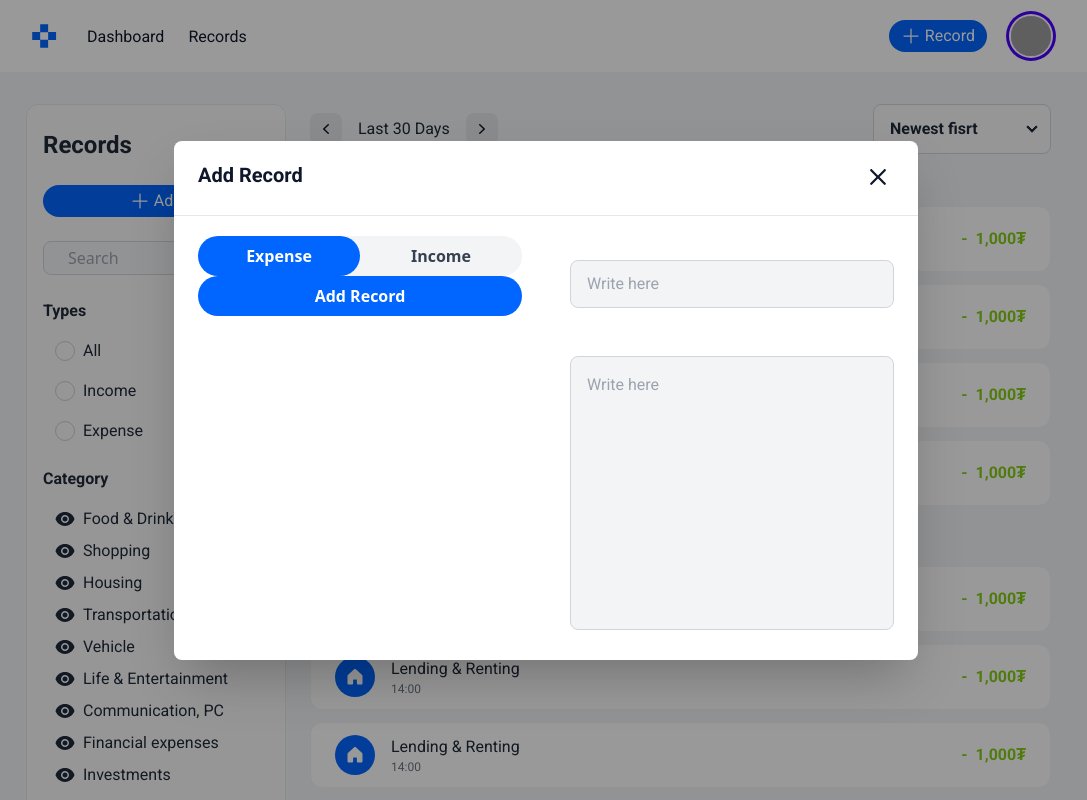
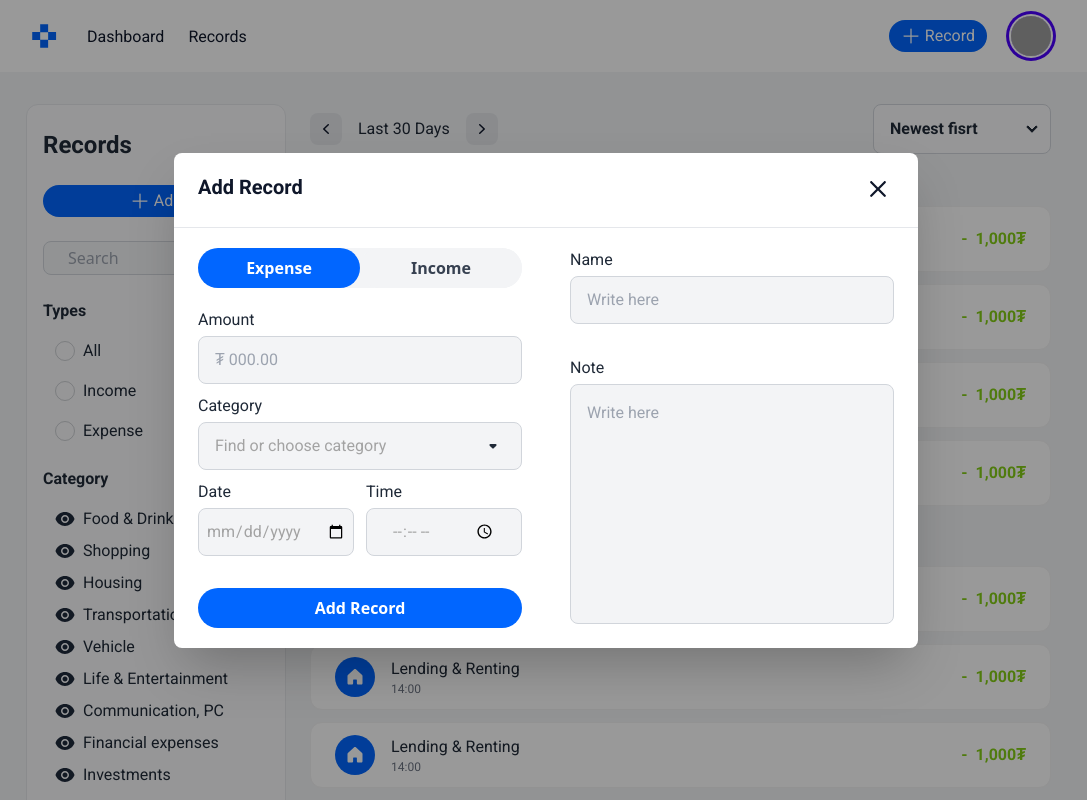
Before and after one commit to gereltbaatar/Geld-web, a Next.js app in the folder frontend/: page /records in a window 1280 px wide. Both pictures are taken after a click on the button "Add". Shown: the top 800 px of the page, without its empty margins (94-1181 px from the left). Built offline with nearby package versions, Linux system fonts and the light colour scheme; grey boxes are pictures that could not be loaded.

Commit message:
frontend duussan odoo chartaa ynzalah dutuu baigaa

```diff
--- a/frontend/src/components/buttons/AddRecords.jsx
+++ b/frontend/src/components/buttons/AddRecords.jsx
@@ -1,6 +1,6 @@
 "use client";
 
-import { InputL } from "../parts";
+import { AddCategory, InputL } from "../parts";
 import { Close, PlusIcon } from "../svg";
 import React, { useState } from "react";
 
@@ -36,7 +36,8 @@ export const AddRecords = () => {
           </div>
           <div className="grid grid-cols-2">
             <div className="px-6 py-5 w-full">
-              <div className="">
+              <div className="h-full flex flex-col gap-8 justify-between">
+                <div className="h-full flex flex-col gap-5">
                   <div className="bg-base100 h-10 rounded-[100px] grid grid-cols-2">
                     <button
                       className={`flex-1 py-2 font-semibold rounded-[100px] transition ${
@@ -61,8 +62,46 @@ export const AddRecords = () => {
                       Income
                     </button>
                   </div>
-                <div className="">
-
+                  <div className="h-full flex flex-col justify-between">
+                    <div className="flex flex-col gap-1">
+                      <p className="not-italic text-base font-normal font-roboto">
+                        Amount
+                      </p>
+                      <input
+                        type={"text"}
+                        className="w-full flex items-center self-stretch px-4 py-2 h-12 border border-base300 rounded-lg bg-base100 text-neutral not-italic text-base font-roboto outline-none"
+                        placeholder={"₮ 000.00"}
+                      />
+                    </div>
+                    <div className="flex flex-col gap-1">
+                      <p className="not-italic text-base font-normal font-roboto">
+                        Category
+                      </p>
+                      <AddCategory />
+                    </div>
+                    <div className="grid grid-cols-2 gap-3">
+                      <div className="flex flex-col gap-1">
+                        <p className="not-italic text-base font-normal font-roboto">
+                          Date
+                        </p>
+                        <input
+                          type={"date"}
+                          className="w-full flex items-center self-stretch justify-center px-4 py-2 h-12 border border-base300 rounded-lg bg-base100 text-neutral not-italic text-base font-roboto outline-none"
+                          placeholder={"₮ 000.00"}
+                        />
+                      </div>
+                      <div className="flex flex-col gap-1">
+                        <p className="not-italic text-base font-normal font-roboto">
+                          Time
+                        </p>
+                        <input
+                          type={"time"}
+                          className="w-full flex items-center self-stretch justify-center px-4 py-2 h-12 border border-base300 rounded-lg bg-base100 text-neutral not-italic text-base font-roboto outline-none"
+                          placeholder={"₮ 000.00"}
+                        />
+                      </div>
+                    </div>
+                  </div>
                 </div>
                 <button
                   type="submit"
@@ -74,12 +113,21 @@ export const AddRecords = () => {
                 </button>
               </div>
             </div>
-            <div className="p-6 pt-11 flex flex-col gap-12">
+            <div className="p-6 pt-5 flex flex-col gap-8">
+              <div className="flex flex-col gap-1">
+                <p className="not-italic text-base font-normal font-roboto">
+                  Name
+                </p>
                 <InputL placeholder={"Write here"} />
+              </div>
               <div className="">
+                <div className="flex flex-col gap-1">
+                  <p className="not-italic text-base font-normal font-roboto">
+                    Note
+                  </p>
                   <textarea
                     placeholder="Write here"
-                  className="w-full p-4 resize-none outline-none  border border-base300 bg-base100 rounded-lg font-roboto font-normal not-italic text-[#94A3B8]"
+                    className="w-full max-h-60 h-full p-4 resize-none outline-none  border border-base300 bg-base100 rounded-lg font-roboto font-normal not-italic text-[#94A3B8]"
                     cols="30"
                     rows="10"
                     required
@@ -88,6 +136,7 @@ export const AddRecords = () => {
               </div>
             </div>
           </div>
+        </div>
       </dialog>
     </div>
   );
--- a/frontend/src/components/categorySvg/index.js
+++ b/frontend/src/components/categorySvg/index.js
@@ -29,3 +29,4 @@ export * from "./OrangeSlice";
 export * from "./Peace";
 export * from "./ToiletPaper";
 export * from "./Pencil";
+export * from "./ForkKnife";
--- /dev/null
+++ b/frontend/src/components/parts/AddCategory.jsx
@@ -0,0 +1,40 @@
+"use client";
+
+import { CategoryAddPlus, CategoryCom } from ".";
+import { ArrowDropDown } from "../svg";
+
+export const AddCategory = () => {
+  return (
+    <div className="">
+      <button
+        className="w-full flex items-center justify-between self-stretch px-4 py-2 h-12 border border-base300 rounded-lg bg-base100"
+        onClick={() => document.getElementById("my_modal").showModal()}
+      >
+        <p className="text-neutral not-italic text-base font-roboto">
+          Find or choose category
+        </p>
+        <ArrowDropDown />
+      </button>
+      <dialog id="my_modal" className="modal">
+        <div className="modal-box max-w-80 w-full p-0 rounded-lg">
+          <div className="flex items-center gap-3 px-4 py-2">
+            <CategoryAddPlus />
+            <h3 className="font-roboto font-normal text-lg">Add Category</h3>
+          </div>
+          <div className="w-full border-[0.5px]"></div>
+          <div className="px-4">
+            <CategoryCom />
+            <CategoryCom />
+            <CategoryCom />
+            <CategoryCom />
+            <CategoryCom />
+            <CategoryCom />
+          </div>
+        </div>
+        <form method="dialog" className="modal-backdrop">
+          <button>close</button>
+        </form>
+      </dialog>
+    </div>
+  );
+};
--- /dev/null
+++ b/frontend/src/components/parts/CategoryAddPlus.jsx
@@ -0,0 +1,46 @@
+"use client";
+
+import { CategoryAdd, InputL } from "../parts";
+import { Close, PlusIconBlue } from "../svg";
+
+export const CategoryAddPlus = () => {
+  return (
+    <div className="">
+      <button
+        className="flex w-full items-center justify-start gap-2 p-2 rounded-[20px]"
+        onClick={() => document.getElementById("my_modal_25").showModal()}
+      >
+        <PlusIconBlue />
+      </button>
+      <dialog id="my_modal_25" className="modal">
+        <div className="modal-box p-0 rounded-lg">
+          <div className="flex justify-between py-5 px-6 border border-x-0 border-t-0">
+            <h3 className="font-roboto font-bold not-italic text-xl text-[#0F172A]">
+              Add Category
+            </h3>
+            <form method="dialog">
+              <button className="btn btn-sm btn-circle btn-ghost">
+                <Close />
+              </button>
+            </form>
+          </div>
+          <div className="p-6 flex flex-col gap-8">
+            <div className="flex gap-3">
+              <CategoryAdd />
+              <div className="w-full">
+                <InputL placeholder={"Name"} />
+              </div>
+            </div>
+            <div className="w-full">
+              <button className="px-3 py-2 w-full bg-[#16A34A] rounded-[20px]">
+                <p className="font-roboto font-normal not-italic text-white">
+                  Add
+                </p>
+              </button>
+            </div>
+          </div>
+        </div>
+      </dialog>
+    </div>
+  );
+};
--- a/frontend/src/components/parts/CategoryCom.jsx
+++ b/frontend/src/components/parts/CategoryCom.jsx
@@ -1,27 +1,10 @@
-"use client";
+import { CategoryDiv } from ".";
 
-import { MiniEyeIcon } from "../categorySvg";
-import React, { useState } from "react";
-import { EyeClosed } from "../svg";
-
-export const CategoryCom = ({ text }) => {
-  const [isToggled, setIsToggled] = useState(false);
-
-  const toggle = () => {
-    setIsToggled((prev) => !prev);
-  };
+export const CategoryCom = () => {
   return (
-    <div className="px-3">
-      <button className="flex items-center gap-2" onClick={toggle}>
-        <div className="w-5 h-5 flex items-center justify-center">
-          {isToggled ? <EyeClosed /> : <MiniEyeIcon />}
-        </div>
-        <div className="">
-          <p className="font-roboto font-normal not-italic text-base text-[#1F2937]">
-            {text}
-          </p>
-        </div>
-      </button>
+    <div className="py-2 flex gap-3 items-center">
+      <CategoryDiv />
+      <p className="font-roboto font-normal not-italic text-base">Food</p>
     </div>
   );
 };
--- /dev/null
+++ b/frontend/src/components/parts/CategoryDiv.jsx
@@ -0,0 +1,9 @@
+import { ForkKnife } from "../categorySvg";
+
+export const CategoryDiv = () => {
+  return (
+    <div className="w-10 h-10 rounded-[50%] bg-blue flex items-center justify-center">
+      <ForkKnife />
+    </div>
+  );
+};
--- /dev/null
+++ b/frontend/src/components/parts/CategoryFilter.jsx
@@ -0,0 +1,27 @@
+"use client";
+
+import { MiniEyeIcon } from "../categorySvg";
+import React, { useState } from "react";
+import { EyeClosed } from "../svg";
+
+export const CategoryFilter = ({ text }) => {
+  const [isToggled, setIsToggled] = useState(false);
+
+  const toggle = () => {
+    setIsToggled((prev) => !prev);
+  };
+  return (
+    <div className="px-3">
+      <button className="flex items-center gap-2" onClick={toggle}>
+        <div className="w-5 h-5 flex items-center justify-center">
+          {isToggled ? <EyeClosed /> : <MiniEyeIcon />}
+        </div>
+        <div className="">
+          <p className="font-roboto font-normal not-italic text-base text-[#1F2937]">
+            {text}
+          </p>
+        </div>
+      </button>
+    </div>
+  );
+};
--- a/frontend/src/components/parts/RecordsLeft.jsx
+++ b/frontend/src/components/parts/RecordsLeft.jsx
@@ -1,6 +1,5 @@
 import { AddCategoryButton, AddRecords } from "../buttons";
-import { CategoryCom, Search } from "../parts";
-
+import { CategoryFilter, Search } from "../parts";
 
 export const RecordsLeft = () => {
   return (
@@ -50,17 +49,17 @@ export const RecordsLeft = () => {
             </button>
           </div>
           <div className="flex flex-col gap-2">
-            <CategoryCom text={"Food & Drinks"} />
-            <CategoryCom text={"Shopping"} />
-            <CategoryCom text={"Housing"} />
-            <CategoryCom text={"Transportation"} />
-            <CategoryCom text={"Vehicle"} />
-            <CategoryCom text={"Life & Entertainment"} />
-            <CategoryCom text={"Communication, PC"} />
-            <CategoryCom text={"Financial expenses"} />
-            <CategoryCom text={"Investments"} />
-            <CategoryCom text={"Income"} />
-            <CategoryCom text={"Others"} />
+            <CategoryFilter text={"Food & Drinks"} />
+            <CategoryFilter text={"Shopping"} />
+            <CategoryFilter text={"Housing"} />
+            <CategoryFilter text={"Transportation"} />
+            <CategoryFilter text={"Vehicle"} />
+            <CategoryFilter text={"Life & Entertainment"} />
+            <CategoryFilter text={"Communication, PC"} />
+            <CategoryFilter text={"Financial expenses"} />
+            <CategoryFilter text={"Investments"} />
+            <CategoryFilter text={"Income"} />
+            <CategoryFilter text={"Others"} />
           </div>
           <AddCategoryButton />
         </div>
--- a/frontend/src/components/parts/index.js
+++ b/frontend/src/components/parts/index.js
@@ -1,3 +1,4 @@
+export * from "./AddCategory";
 export * from "./InputL";
 export * from "./ButtonL";
 export * from "./Header";
@@ -6,11 +7,14 @@ export * from "./Card1_2";
 export * from "./Card1_3";
 export * from "./ChartBar";
 export * from "./ChartDoughnut";
+export * from "./CategoryFilter";
+export * from "./CategoryAdd";
+export * from "./CategoryAddPlus";
 export * from "./CategoryCom";
+export * from "./CategoryDiv";
 export * from "./Search";
 export * from "./RecordsLeft";
 export * from "./RecordsRight";
 export * from "./RecordCom";
 export * from "./RecordComRP";
 export * from "./Loader";
-export * from "./CategoryAdd";
```
Also changed, not shown: frontend/src/components/categorySvg/ForkKnife.jsx (added, +16 -0 lines). Lines whose indentation alone changed are shown as unchanged.
